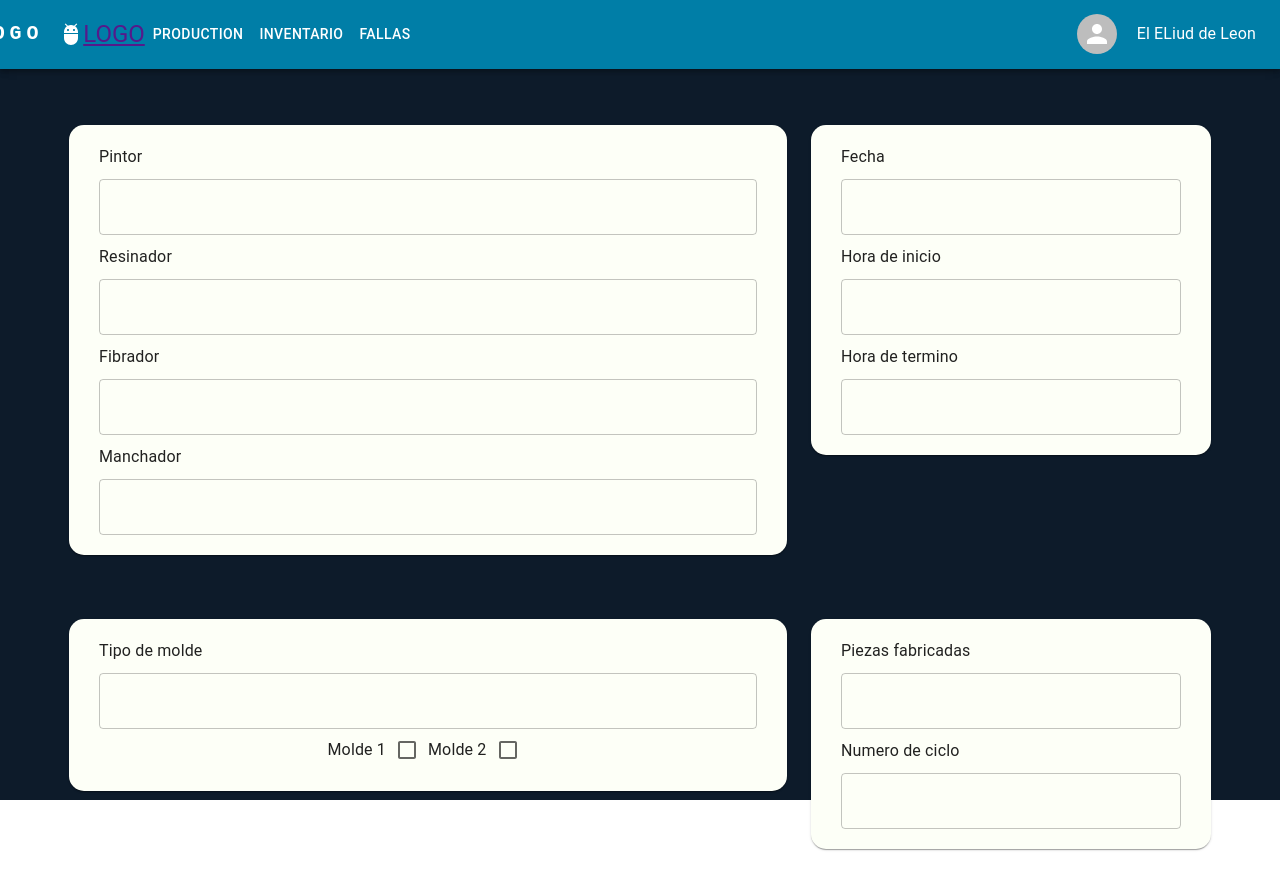
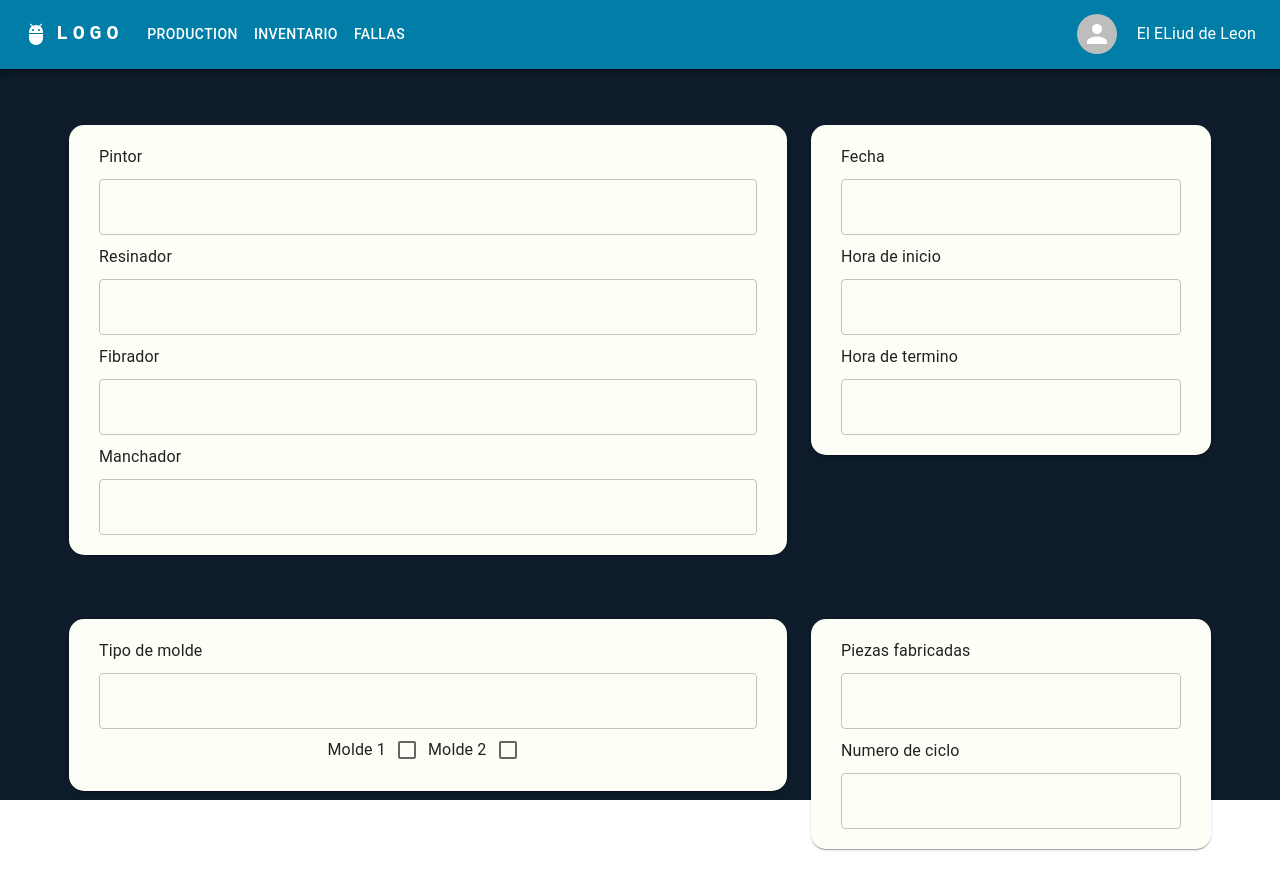
Before and after one commit to KaliumStudios/plastech-inv, a React (Create React App) app: page /Production in a window 1280 px wide. Built offline with nearby package versions, Linux system fonts and the light colour scheme.

Commit message:
Added the css objects

```diff
--- a/src/styles/Common.styles.ts
+++ b/src/styles/Common.styles.ts
@@ -38,10 +38,12 @@ export const logoText = {
 export const logoImage = {
   display: { xs: "none", md: "flex" },
   mr: 1,
-  ml: -10,
 };
 
-
+export const movileImageLogo = {
+  display: { xs: "flex", md: "none" },
+  mr: 1,
+};
 
 //Navbar data
 export const navbarFlexBox = {
@@ -53,6 +55,17 @@ export const navbarText = {
   my: 2,
   color: "white",
   display: "block",
+};
+
+export const navbarMovil = {
+  mr: 2,
+  display: { xs: "flex", md: "none" },
+  flexGrow: 1,
+  fontFamily: "monospace",
+  fontWeight: 700,
+  letterSpacing: ".3rem",
+  color: "inherit",
+  textDecoration: "none",
 };
 
 //User data
```
